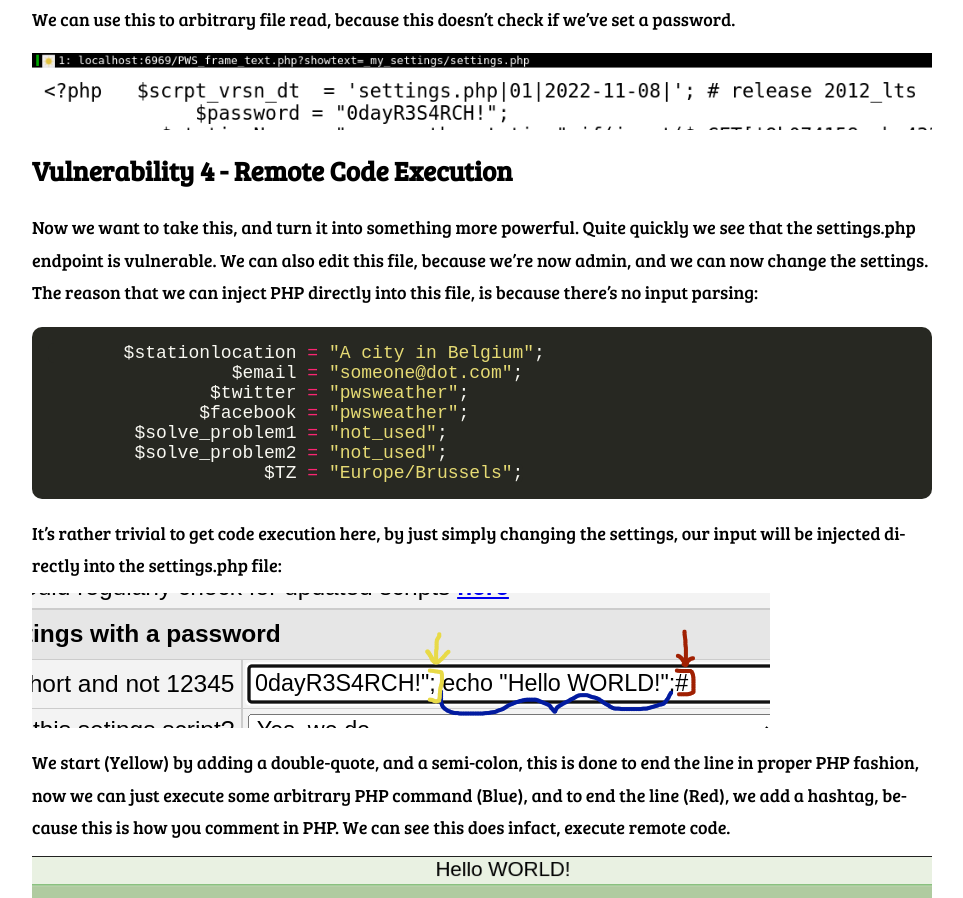
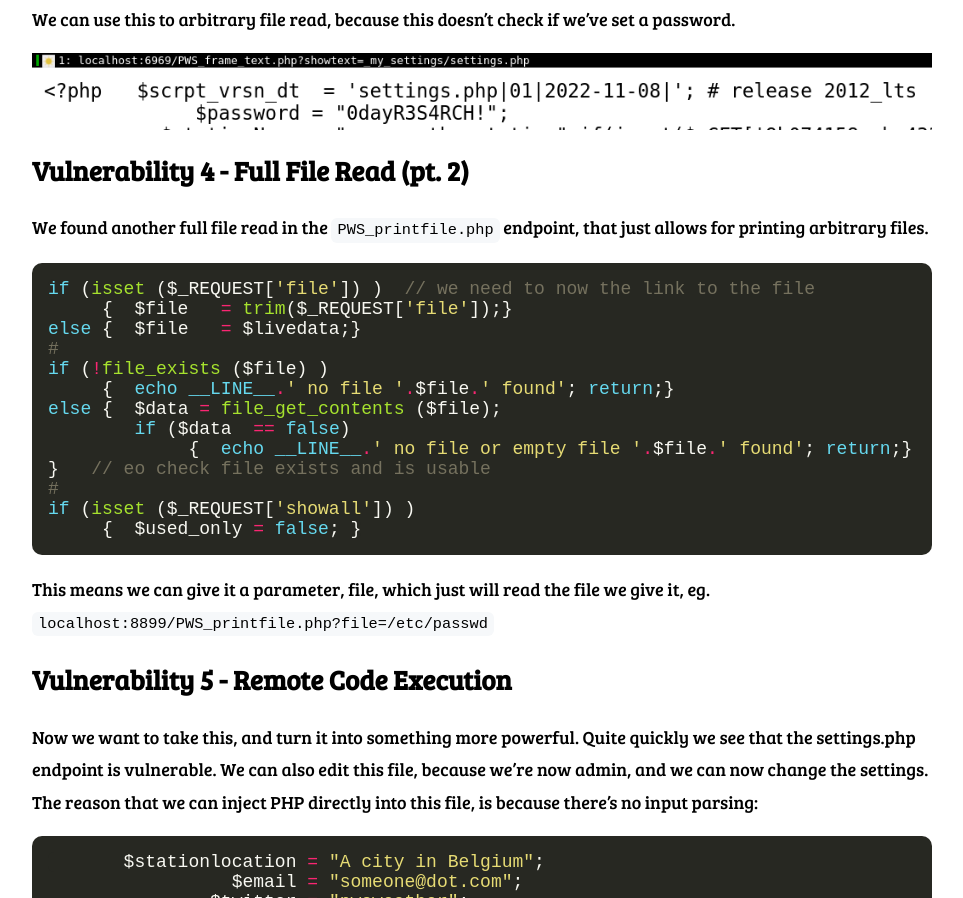
Before and after one commit to cavetownie/CaveSite, a plain HTML site: page posts/cve-2022-45291/index.html in a window 1280 px wide. Shown: the part 7622-8520 px from the top of the page, without its empty margins (158-1121 px from the left). Drawn offline with Linux system fonts and the light colour scheme.

Commit message:
added details to cve writeup

```diff
--- a/posts/cve-2022-45291/index.html
+++ b/posts/cve-2022-45291/index.html
@@ -195,7 +195,7 @@ Time.Estimated...: Tue Nov  8 17:17:10 2022 (0 secs)
 <p><img src="/pictures/f8e399f5bbd5b30524c9b421fb6647742296ab27c72e2b69892ddb9919240133.png" alt="Leak_Curl"></p>
 <p>However without the password, the user can read all files on the system, that the process can. That means leaking <code>/etc/passwd</code>, and all the other very interesting files. Keep in mind that this is not LFI, because it&rsquo;s file_get_contents, which doesn&rsquo;t include anything, simply reads the file, so this would be classified as directory traversal. That&rsquo;s the second vulnerability, onto the third.</p>
 <hr>
-<h2 id="vulnerability-3---full-file-read">Vulnerability 3 - Full file read</h2>
+<h2 id="vulnerability-3---full-file-read-pt-1">Vulnerability 3 - Full file read (pt. 1)</h2>
 <p>A couple of days after we initially finished looking at the library, Mikbrosim found another file read, in the endpoint called <code>/PWS_frame_text.php</code>:</p>
 <div class="highlight"><pre tabindex="0" style="color:#f8f8f2;background-color:#272822;-moz-tab-size:4;-o-tab-size:4;tab-size:4"><code class="language-php" data-lang="php"><span style="color:#66d9ef">if</span> (<span style="color:#a6e22e">isset</span> ($_REQUEST[<span style="color:#e6db74">&#39;showtext&#39;</span>]) <span style="color:#f92672">&amp;&amp;</span> $_REQUEST[<span style="color:#e6db74">&#39;showtext&#39;</span>] <span style="color:#f92672">&lt;&gt;</span> <span style="color:#e6db74">&#39;&#39;</span> )
      {  $link   <span style="color:#f92672">=</span> <span style="color:#a6e22e">trim</span>($_REQUEST[<span style="color:#e6db74">&#39;showtext&#39;</span>]); }
@@ -221,8 +221,24 @@ Time.Estimated...: Tue Nov  8 17:17:10 2022 (0 secs)
 <span style="color:#66d9ef">else</span> {  $result         <span style="color:#f92672">=</span> <span style="color:#a6e22e">file_get_contents</span> ( $link);}
 </code></pre></div><p>We can use this to arbitrary file read, because this doesn&rsquo;t check if we&rsquo;ve set a password.</p>
 <p><img src="/pictures/dea211988316b4527f8bb44c98b1a71d689902ee51aedfee6ddfe93148a610e4.png" alt="No_Unauth_LFI"></p>
-<h2 id="vulnerability-4---remote-code-execution">Vulnerability 4 - Remote Code Execution</h2>
-<p>Now we want to take this, and turn it into something more powerful. Quite quickly we see that the settings.php endpoint is vulnerable. We can also edit this file, because we&rsquo;re now admin, and we can now change the settings. The reason that we can inject PHP directly into this file, is because there&rsquo;s no input parsing:</p>
+<h2 id="vulnerability-4---full-file-read-pt-2">Vulnerability 4 - Full File Read (pt. 2)</h2>
+<p>We found another full file read in the <code>PWS_printfile.php</code> endpoint, that just allows for printing arbitrary files.</p>
+<div class="highlight"><pre tabindex="0" style="color:#f8f8f2;background-color:#272822;-moz-tab-size:4;-o-tab-size:4;tab-size:4"><code class="language-php" data-lang="php"><span style="color:#66d9ef">if</span> (<span style="color:#a6e22e">isset</span> ($_REQUEST[<span style="color:#e6db74">&#39;file&#39;</span>]) )  <span style="color:#75715e">// we need to now the link to the file
+</span><span style="color:#75715e"></span>     {  $file   <span style="color:#f92672">=</span> <span style="color:#a6e22e">trim</span>($_REQUEST[<span style="color:#e6db74">&#39;file&#39;</span>]);}
+<span style="color:#66d9ef">else</span> {  $file   <span style="color:#f92672">=</span> $livedata;}
+<span style="color:#75715e">#
+</span><span style="color:#75715e"></span><span style="color:#66d9ef">if</span> (<span style="color:#f92672">!</span><span style="color:#a6e22e">file_exists</span> ($file) )
+     {  <span style="color:#66d9ef">echo</span> <span style="color:#66d9ef">__LINE__</span><span style="color:#f92672">.</span><span style="color:#e6db74">&#39; no file &#39;</span><span style="color:#f92672">.</span>$file<span style="color:#f92672">.</span><span style="color:#e6db74">&#39; found&#39;</span>; <span style="color:#66d9ef">return</span>;}
+<span style="color:#66d9ef">else</span> {  $data <span style="color:#f92672">=</span> <span style="color:#a6e22e">file_get_contents</span> ($file);
+        <span style="color:#66d9ef">if</span> ($data  <span style="color:#f92672">==</span> <span style="color:#66d9ef">false</span>)
+             {  <span style="color:#66d9ef">echo</span> <span style="color:#66d9ef">__LINE__</span><span style="color:#f92672">.</span><span style="color:#e6db74">&#39; no file or empty file &#39;</span><span style="color:#f92672">.</span>$file<span style="color:#f92672">.</span><span style="color:#e6db74">&#39; found&#39;</span>; <span style="color:#66d9ef">return</span>;}
+}   <span style="color:#75715e">// eo check file exists and is usable
+</span><span style="color:#75715e">#
+</span><span style="color:#75715e"></span><span style="color:#66d9ef">if</span> (<span style="color:#a6e22e">isset</span> ($_REQUEST[<span style="color:#e6db74">&#39;showall&#39;</span>]) )
+     {  $used_only <span style="color:#f92672">=</span> <span style="color:#66d9ef">false</span>; }
+</code></pre></div><p>This means we can give it a parameter, file, which just will read the file we give it, eg. <code>localhost:8899/PWS_printfile.php?file=/etc/passwd</code></p>
+<h2 id="vulnerability-5---remote-code-execution">Vulnerability 5 - Remote Code Execution</h2>
+<p>Now we want to take this, and turn it into something more powerful. Quite quickly we see that the settings.php endpoint is vulnerable. We can also edit this file, because we’re now admin, and we can now change the settings. The reason that we can inject PHP directly into this file, is because there’s no input parsing:</p>
 <div class="highlight"><pre tabindex="0" style="color:#f8f8f2;background-color:#272822;-moz-tab-size:4;-o-tab-size:4;tab-size:4"><code class="language-php" data-lang="php">       $stationlocation <span style="color:#f92672">=</span> <span style="color:#e6db74">&#34;A city in Belgium&#34;</span>;
                  $email <span style="color:#f92672">=</span> <span style="color:#e6db74">&#34;someone@dot.com&#34;</span>;
                $twitter <span style="color:#f92672">=</span> <span style="color:#e6db74">&#34;pwsweather&#34;</span>;
```
